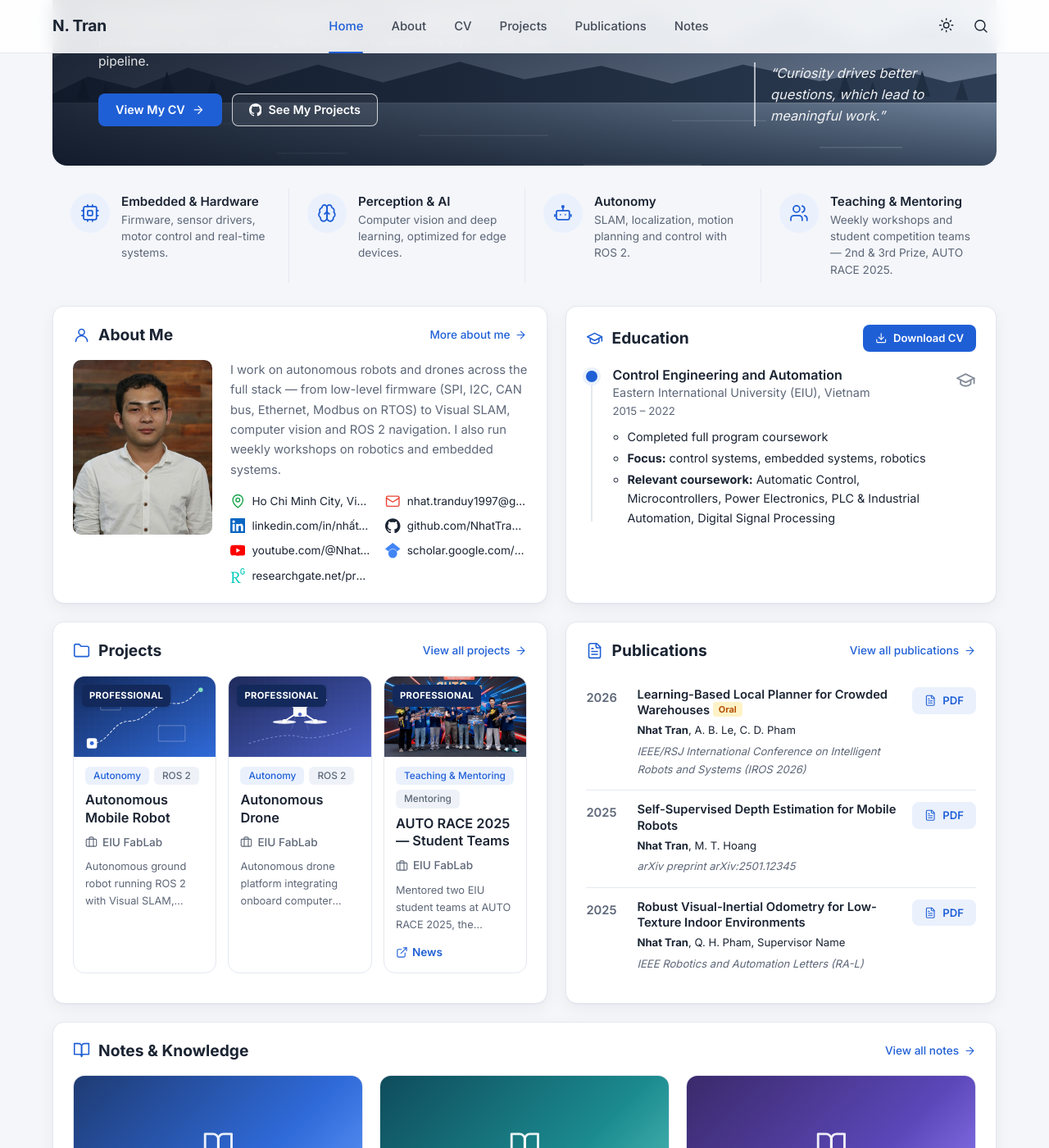
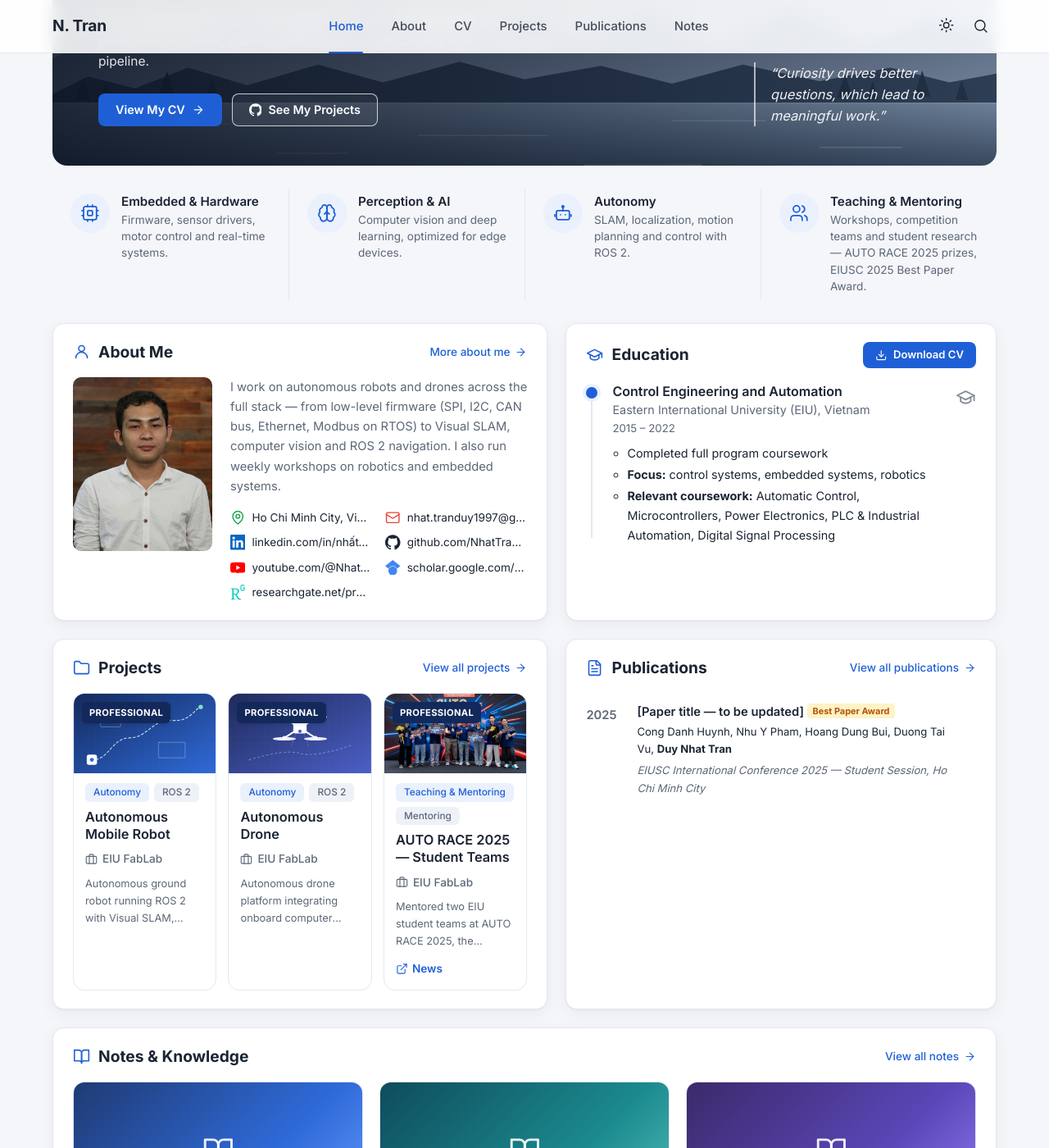
Before and after one commit to NhatTran-97/NhatTran-97.github.io, a Jekyll site: the page built from index.html, in a window 1280 px wide and 1400 px high, scrolled down 271 px. Shown: the whole window at 82% size. Built offline with Jekyll 4.4.1, drawn with Linux system fonts in a browser that asks for light colours.

Commit message:
Add EIUSC 2025 Best Paper Award (student session); use English AUTO RACE article
- Replace sample publications with the real EIUSC 2025 paper (title pending)
- Achievements, activities, experience, About and project card updated
- Publication items support a video link

Co-Authored-By: Claude Opus 5.5 <noreply@anthropic.com>
Claude-Session: https://claude.ai/code/session_01WtscMMpGViN2kQZVLN7Eom

```diff
--- a/_data/cv.yml
+++ b/_data/cv.yml
@@ -39,6 +39,7 @@ sections:
           - "**Embedded:** low-level robot firmware on RTOS — SPI, I2C, UART, CAN bus, Ethernet and Modbus."
           - Organize and teach a weekly workshop series for students on robotics, ROS 2, drones and embedded systems.
           - "Mentor student teams in annual robotics competitions — **2nd and 3rd Prize at AUTO RACE 2025** with two teams."
+          - "Supervise student research papers — **Best Paper Award** (student session) at the EIUSC International Conference 2025."
 
   - id: skills
     title: Skills
@@ -61,12 +62,18 @@ sections:
     title: Achievements
     icon: award
     items:
+      - title: Best Paper Award (Student Session) — EIUSC International Conference 2025
+        org: As research mentor and co-author
+        period: Dec 2025
+        details:
+          - Oral presentation at EIUSC 2025, Ho Chi Minh City, 3 December 2025.
+          - "[Experiment video on YouTube](https://www.youtube.com/watch?v=ciiAT0cPrqc&t=63s)"
       - title: 2nd Prize & 3rd Prize — AUTO RACE 2025
         org: As mentor of two EIU student teams
         period: "2025"
         details:
           - Southern Vietnam autonomous vehicle competition, hosted by FPT University Can Tho.
-          - "[Read the story on EIU news](https://eiu.edu.vn/tin-tuc/hanh-trinh-co-xat-va-hoc-hoi-cua-sinh-vien-eiu-tai-auto-race-2025/)"
+          - "[Read the story on EIU News](https://eiu.edu.vn/en/news/eiu-students-journey-of-hang-on-experience-and-learning-at-auto-race-2025/)"
 
   - id: activities
     title: Activities
@@ -83,8 +90,13 @@ sections:
         period: Jan 2025 – Present
         details:
           - Hands-on sessions for students on robotics, ROS 2, drones and embedded systems.
+      - title: Student Research Mentor
+        org: EIU FabLab
+        details:
+          - Guide student teams in writing and presenting scientific research papers.
+          - "EIUSC International Conference 2025: our student paper received the **Best Paper Award** (student session) — [experiment video](https://www.youtube.com/watch?v=ciiAT0cPrqc&t=63s)."
       - title: Student Competition Mentor
         org: EIU FabLab
         details:
           - Mentor student teams for annual robotics competitions.
-          - "AUTO RACE 2025 (Southern Vietnam autonomous vehicle competition, FPT University Can Tho): two teams won **2nd Prize** and **3rd Prize** — [news](https://eiu.edu.vn/tin-tuc/hanh-trinh-co-xat-va-hoc-hoi-cua-sinh-vien-eiu-tai-auto-race-2025/)."
+          - "AUTO RACE 2025 (Southern Vietnam autonomous vehicle competition, FPT University Can Tho): two teams won **2nd Prize** and **3rd Prize** — [news](https://eiu.edu.vn/en/news/eiu-students-journey-of-hang-on-experience-and-learning-at-auto-race-2025/)."
--- a/_data/profile.yml
+++ b/_data/profile.yml
@@ -14,6 +14,7 @@ avatar: /assets/img/avatar.jpg  # Ảnh đại diện (nên dùng ảnh dọc, t
 
 # Tên của bạn trong danh sách tác giả bài báo → sẽ được in đậm tự động
 publication_names:
+  - Duy Nhat Tran
   - Nhat Tran
   - N. Tran
 
@@ -49,7 +50,7 @@ highlights:
     text: SLAM, localization, motion planning and control with ROS 2.
   - icon: users
     title: Teaching & Mentoring
-    text: Weekly workshops and student competition teams — 2nd & 3rd Prize, AUTO RACE 2025.
+    text: Workshops, competition teams and student research — AUTO RACE 2025 prizes, EIUSC 2025 Best Paper Award.
 
 # ----- Thông tin liên hệ (trang About, Home và footer) -----
 # Xoá mục nào không dùng. "url" là link khi bấm vào.
@@ -105,6 +106,8 @@ about:
     I also organize a **weekly workshop series** at the FabLab, teaching students
     robotics, ROS 2, drones and embedded systems, and mentor student teams in annual
     robotics competitions — at **AUTO RACE 2025**, two of our teams won **2nd and 3rd Prize**.
+    I also supervise student research; our paper at the **EIUSC International Conference 2025**
+    received the **Best Paper Award** in the student session.
   interests:
     - Embedded Systems
     - Edge AI
--- a/_data/projects.yml
+++ b/_data/projects.yml
@@ -111,7 +111,23 @@ items:
     featured: true
     links:
       - name: News
-        url: https://eiu.edu.vn/tin-tuc/hanh-trinh-co-xat-va-hoc-hoi-cua-sinh-vien-eiu-tai-auto-race-2025/
+        url: https://eiu.edu.vn/en/news/eiu-students-journey-of-hang-on-experience-and-learning-at-auto-race-2025/
+
+  - title: Student Research — Best Paper Award, EIUSC 2025
+    group: professional
+    org: EIU FabLab — research mentor & co-author
+    category: Teaching & Mentoring
+    period: Dec 2025
+    image: /assets/img/projects/eiusc-2025-best-paper.jpg
+    tags: [Research, Mentoring, Conference Paper]
+    description: >-
+      Mentored an EIU student team in writing and presenting a research paper at the
+      EIUSC International Conference 2025 (Ho Chi Minh City, 3 December 2025) — the
+      paper received the **Best Paper Award** in the student session.
+    links:
+      - name: Experiment video
+        url: https://www.youtube.com/watch?v=ciiAT0cPrqc&t=63s
+        icon: youtube
 
   - title: Weekly Robotics Workshop Series
     group: professional
--- a/_data/publications.yml
+++ b/_data/publications.yml
@@ -3,49 +3,15 @@
 #    type    : nhóm để lọc, ví dụ Conference / Journal / Preprint / Workshop / Thesis
 #    authors : tên bạn (khai báo ở profile.yml → publication_names) sẽ tự in đậm
 #    note    : nhãn nhỏ, ví dụ "Oral", "Best Paper"
-#    pdf / doi / code / slides / project : link (bỏ trống nếu không có)
+#    pdf / doi / code / slides / video / project : link (bỏ trống nếu không có)
 #    bibtex  : trích dẫn BibTeX (tuỳ chọn)
 # =====================================================================
 
-- title: Learning-Based Local Planner for Crowded Warehouses
-  authors: Nhat Tran, A. B. Le, C. D. Pham
-  venue: IEEE/RSJ International Conference on Intelligent Robots and Systems (IROS 2026)
-  year: 2026
+- title: "[Paper title — to be updated]"
+  authors: Cong Danh Huynh, Nhu Y Pham, Hoang Dung Bui, Duong Tai Vu, Duy Nhat Tran
+  venue: EIUSC International Conference 2025 — Student Session, Ho Chi Minh City
+  year: 2025
   type: Conference
-  note: Oral
-  tags: [Motion Planning, Reinforcement Learning]
-  pdf: "#"
-  slides: "#"
-
-- title: Robust Visual-Inertial Odometry for Low-Texture Indoor Environments
-  authors: Nhat Tran, Q. H. Pham, Supervisor Name
-  venue: IEEE Robotics and Automation Letters (RA-L)
-  year: 2025
-  type: Journal
-  tags: [SLAM, VIO]
-  pdf: "#"
-  doi: 10.0000/example.2025.00001
-  code: https://github.com/NhatTran-97
-  bibtex: |
-    @article{tran2025robust,
-      title   = {Robust Visual-Inertial Odometry for Low-Texture Indoor Environments},
-      author  = {Tran, Nhat and Pham, Q. H. and Name, Supervisor},
-      journal = {IEEE Robotics and Automation Letters},
-      year    = {2025}
-    }
-
-- title: Self-Supervised Depth Estimation for Mobile Robots
-  authors: Nhat Tran, M. T. Hoang
-  venue: arXiv preprint arXiv:2501.12345
-  year: 2025
-  type: Preprint
-  tags: [Depth Estimation, Self-Supervised]
-  pdf: "#"
-
-- title: Lightweight Terrain Segmentation for Field Robots
-  authors: First Author, Nhat Tran, Supervisor Name
-  venue: ICRA 2023 Workshop on Field Robotics
-  year: 2023
-  type: Workshop
-  tags: [Segmentation, Field Robotics]
-  pdf: "#"
+  note: Best Paper Award
+  tags: [Student Research]
+  video: https://www.youtube.com/watch?v=ciiAT0cPrqc&t=63s
--- a/_includes/pub-item.html
+++ b/_includes/pub-item.html
@@ -16,6 +16,7 @@
       {% if pub.doi %}<a href="https://doi.org/{{ pub.doi }}">{% include icon.html name="link" %} DOI</a>{% endif %}
       {% if pub.code %}<a href="{{ pub.code }}">{% include icon.html name="github" %} Code</a>{% endif %}
       {% if pub.slides %}<a href="{{ pub.slides }}">{% include icon.html name="file-text" %} Slides</a>{% endif %}
+      {% if pub.video %}<a href="{{ pub.video }}">{% include icon.html name="youtube" %} Video</a>{% endif %}
       {% if pub.project %}<a href="{{ pub.project | relative_url }}">{% include icon.html name="external-link" %} Project</a>{% endif %}
     </div>
     {%- if pub.bibtex %}
```
Also changed, not shown: assets/img/projects/eiusc-2025-best-paper.jpg (added).
